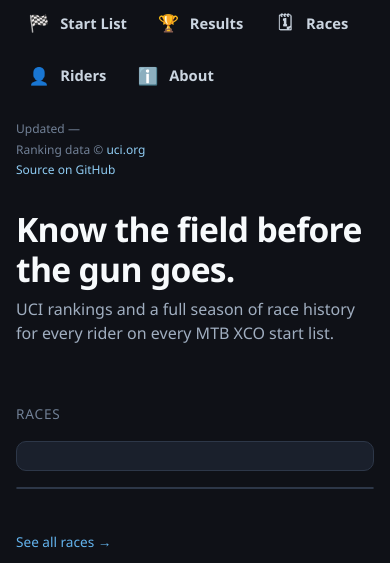
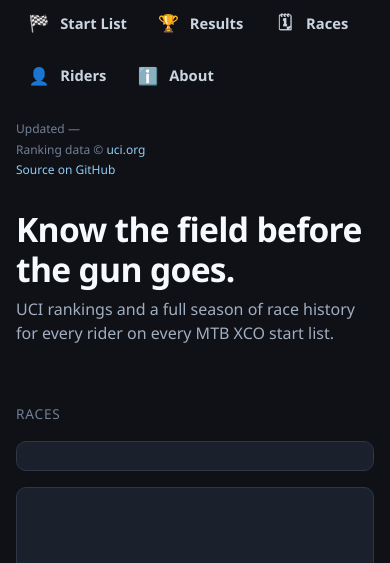
Before and after one commit to jfulem/veloanalyzer, a website built with Vite: page frontend/index.html in a window 390 px wide. Shown: the part 281-844 px from the top of the page. Built offline with nearby package versions, Linux system fonts and the light colour scheme; no server answers; files whose address does not match are found by name.

Commit message:
fix: mobile

```diff
--- a/frontend/src/style.css
+++ b/frontend/src/style.css
@@ -125,7 +125,11 @@ body {
 @media (max-width: 720px) {
   .widgets { flex-direction: column; }
   .widgets .calendar { flex: none; width: 100%; }
-  .widgets #map { height: 220px; }
+  /* flex-direction switches to column here, so the desktop rule's
+     "flex: 1" (flex-basis: 0%) would otherwise apply to height, not width,
+     and win over the explicit height below — collapsing the map to 0px
+     tall. Reset to a fixed-size item so the explicit height actually holds. */
+  .widgets #map { flex: none; width: 100%; height: 220px; }
 }
 
 /* Dark-theme overrides for Leaflet's default (light) chrome. */
```
